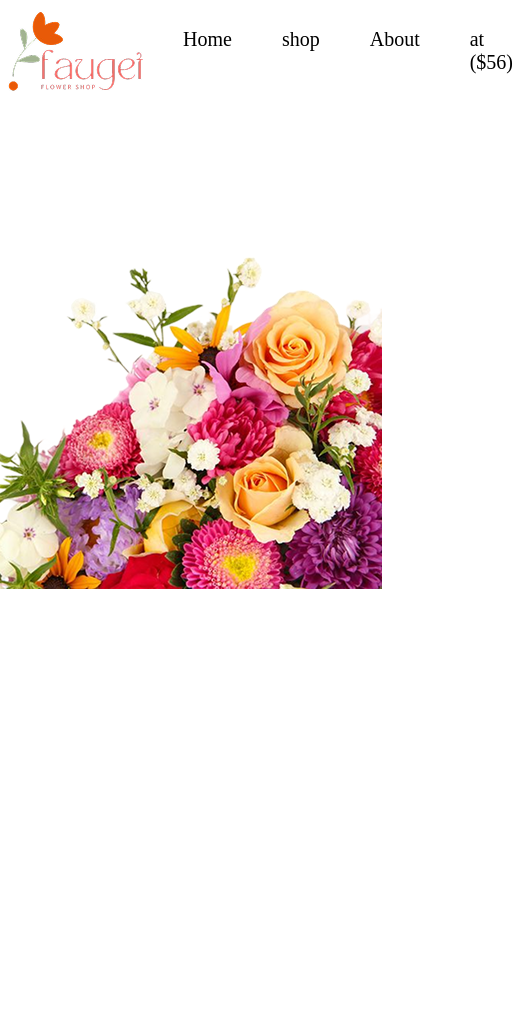
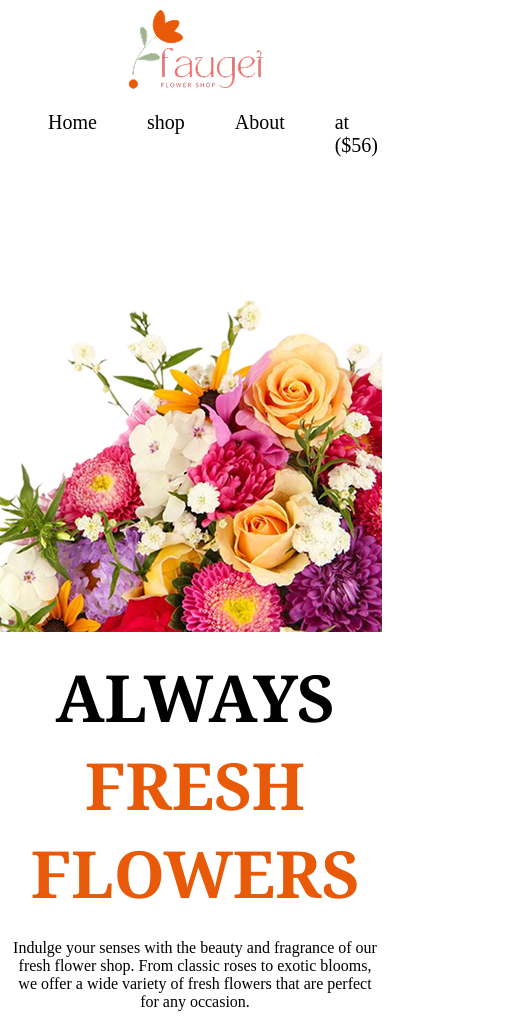
Before and after one commit to riyadnr71/B12A02-Responsive-Flowers, a plain HTML site: page index.html in a window 390 px wide. Shown: the whole page, 513 px wide, since content can reach past the window. Before the commit the page ends 844 px from the top, so only its background shows below. Drawn offline with Linux system fonts and the light colour scheme.

Commit message:
added header responsive

```diff
--- a/style/style.css
+++ b/style/style.css
@@ -64,3 +64,24 @@ nav ul {
 .header-description{
     max-width: 530px;
 }
+
+
+
+
+
+
+
+
+@media screen and (max-width:576px) {
+    nav{
+        flex-direction: column;
+    }
+
+    .header-banner{
+        flex-direction: column-reverse;
+    }
+    .banner{
+        text-align: center;
+    }
+
+}
```
Also changed, not shown: index.html (line endings or trailing spaces).
